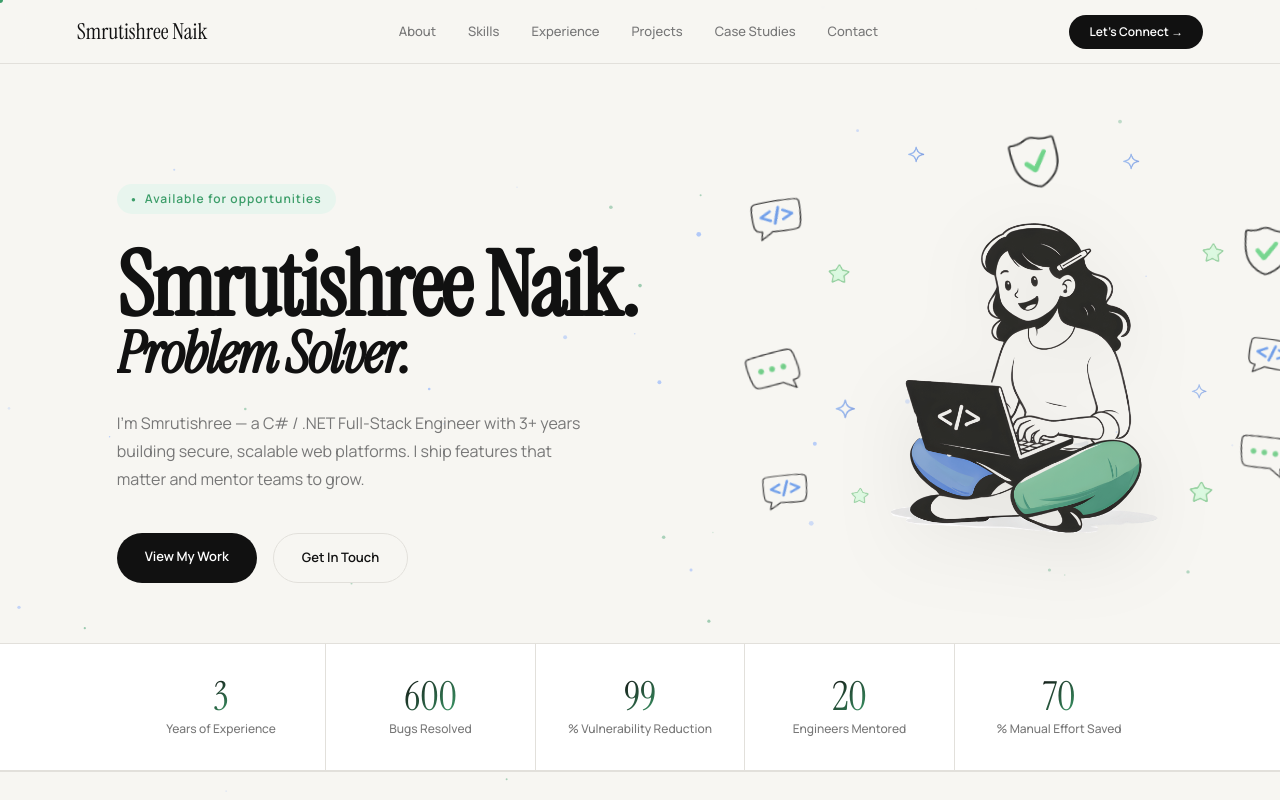
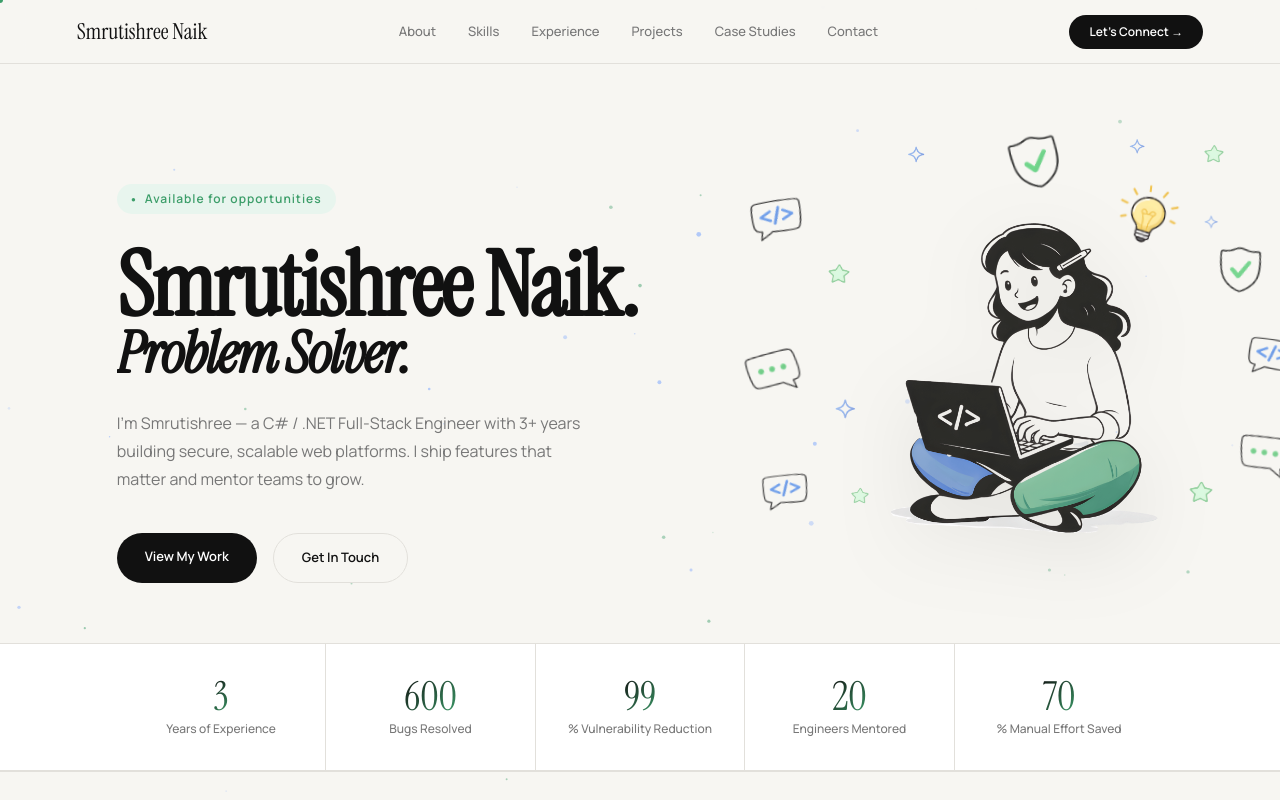
Before and after one commit to smrutishreenaik/PortfolioAG, a React (Vite) app: page / in a window 1280 px wide. Shown: the top 800 px of the page. Built offline with nearby package versions, Linux system fonts and the light colour scheme; no server answers.

Commit message:
added bulb on hero page

```diff
--- a/src/components/sections/Hero.module.scss
+++ b/src/components/sections/Hero.module.scss
@@ -298,32 +298,41 @@
     animation: drift2 2.9s ease-in-out infinite 0.4s;
   }
 
+  // Bulb — anchored top-right corner of Hero.png
+  .decoratorBulb {
+    width: 64px;
+    top: -8%;
+    right: -6%;
+    transform: rotate(6deg);
+    opacity: 1;
+    animation: drift4 3.6s ease-in-out infinite 0.1s;
+    z-index: 2;
+  }
+
+  // Cluster around Bulb (top-right zone)
   .decoratorBlueStar2 {
-    // top-right accent
-    width: 20px;
-    top: -16%;
-    right: 8%;
+    // above-left of Bulb
+    width: 18px;
+    top: -20%;
+    right: 6%;
     opacity: 0.85;
     animation: drift5 3.1s ease-in-out infinite 0.6s;
   }
 
-  // ═══ RIGHT NEAR COLUMN  (right: -14% to -24%) ════════════
-  // spaced at top: 10%, 50%
-
   .decoratorGreenStar4 {
-    // right-near upper
-    width: 24px;
-    top: 10%;
+    // above-right of Bulb
+    width: 22px;
+    top: -18%;
     right: -22%;
     opacity: 0.8;
-    animation: drift4 4s ease-in-out infinite 0.2s;
+    animation: drift3 4s ease-in-out infinite 0.2s;
   }
 
   .decoratorBlueStar4 {
-    // right-near lower
-    width: 18px;
-    top: 50%;
-    right: -16%;
+    // right of Bulb
+    width: 16px;
+    top: 2%;
+    right: -20%;
     opacity: 0.75;
     animation: drift1 2.9s ease-in-out infinite 0.8s;
   }
@@ -332,10 +341,10 @@
   // evenly spaced at top: 4%, 35%, 62%
 
   .decoratorSecure2 {
-    // right-far top
-    width: 54px;
-    top: 4%;
-    right: -46%;
+    // below-right of Bulb
+    width: 50px;
+    top: 10%;
+    right: -36%;
     transform: rotate(12deg);
     opacity: 0.9;
     animation: drift5 3.5s ease-in-out infinite 1.2s;
--- a/src/components/sections/Hero.tsx
+++ b/src/components/sections/Hero.tsx
@@ -92,6 +92,9 @@ const Hero: React.FC = () => {
             {/* Secure decorators */}
             <img src="/Secure.png" alt="" className={`${styles.decorator} ${styles.decoratorSecure1}`} />
             <img src="/Secure.png" alt="" className={`${styles.decorator} ${styles.decoratorSecure2}`} />
+
+            {/* Bulb decorator */}
+            <img src="/Bulb.png" alt="" className={`${styles.decorator} ${styles.decoratorBulb}`} />
           </div>
         </div>
       </div>
```
